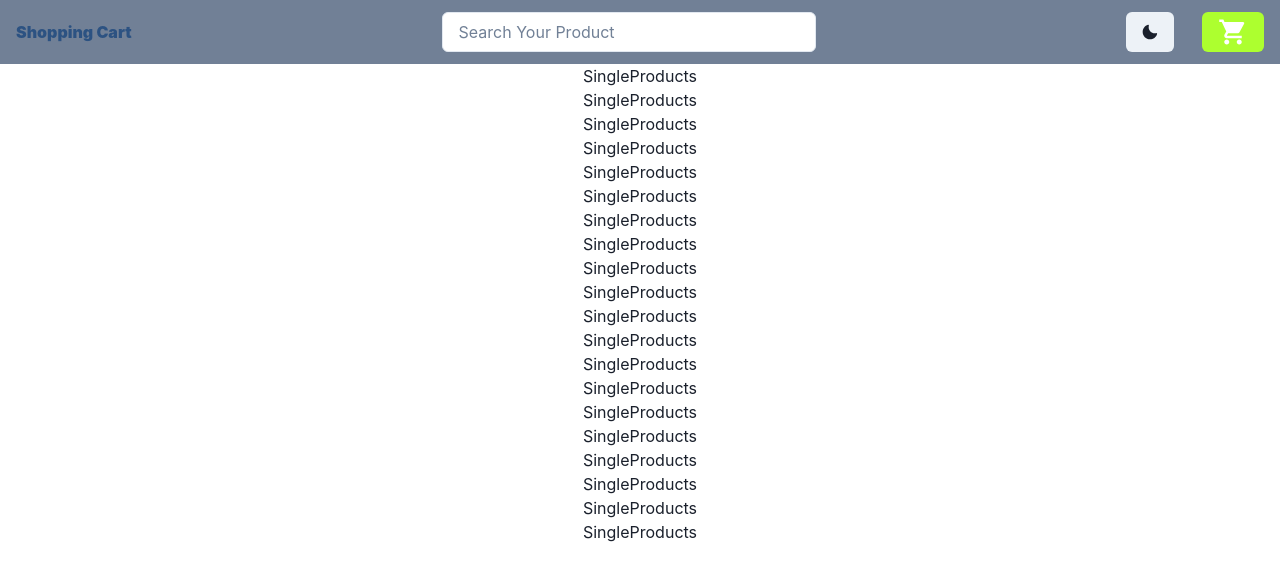
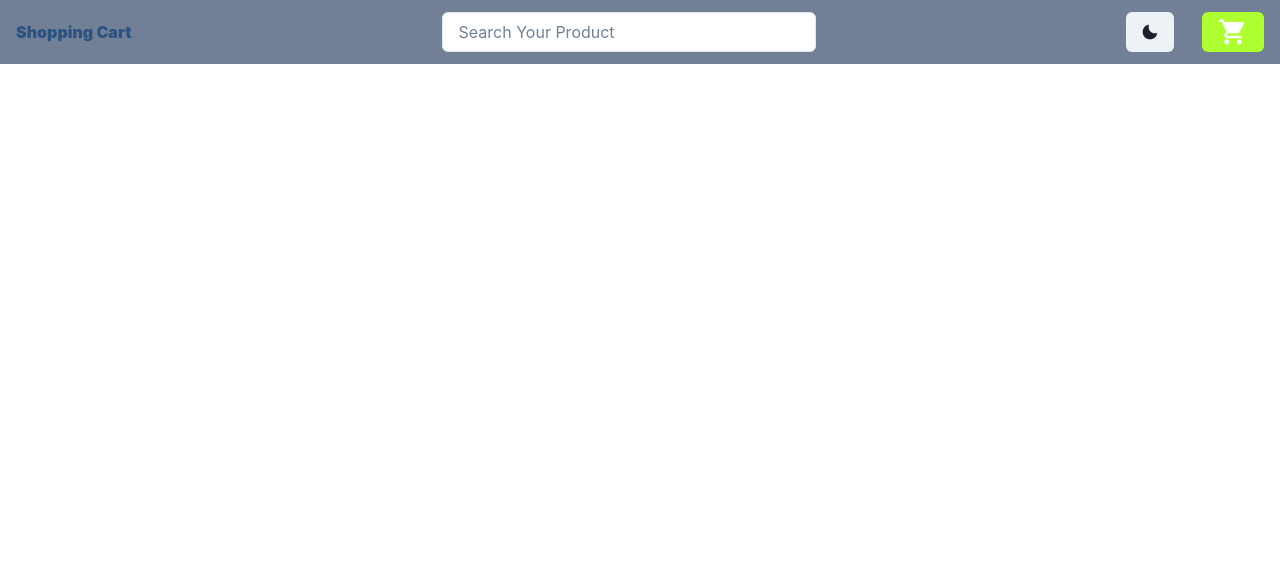
Before and after one commit to PreetS123/MiniProject, a React (Create React App) app: page / in a window 1280 px wide. Shown: the top 580 px of the page. Built offline with nearby package versions, Linux system fonts and the light colour scheme.

Commit message:
css-added-in-home-page

```diff
--- a/src/Components/SingleProducts.jsx
+++ b/src/Components/SingleProducts.jsx
@@ -2,6 +2,8 @@ import React from 'react'
 
 export const SingleProducts = ({prod}) => {
   return (
-    <div>SingleProducts</div>
+    <div>
+
+    </div>
   )
 }
--- a/src/Pages/Home.jsx
+++ b/src/Pages/Home.jsx
@@ -1,6 +1,7 @@
 import React from 'react'
 import { SingleProducts } from '../Components/SingleProducts';
 import { CartState } from '../Context/Context';
+import styles from '../Styles/Home.module.css';
 
 
 export const Home = () => {
@@ -12,10 +13,10 @@ export const Home = () => {
 
 
   return (
-    <div className='home'>
+    <div className={styles.home}>
       {/* <Filters/> */}
 
-      <div className="productContainer">
+      <div className={styles.productContainer}>
         {
           products.map((prod)=>{
             return <SingleProducts key={prod.id} prod={prod} />
--- /dev/null
+++ b/src/Styles/Home.module.css
@@ -0,0 +1,11 @@
+.home{
+    display: flex;
+}
+
+.productContainer{
+    display:flex;
+    width:78%;
+    padding:20px;
+    flex-wrap:wrap;
+    justify-content: space-around;
+}
```
